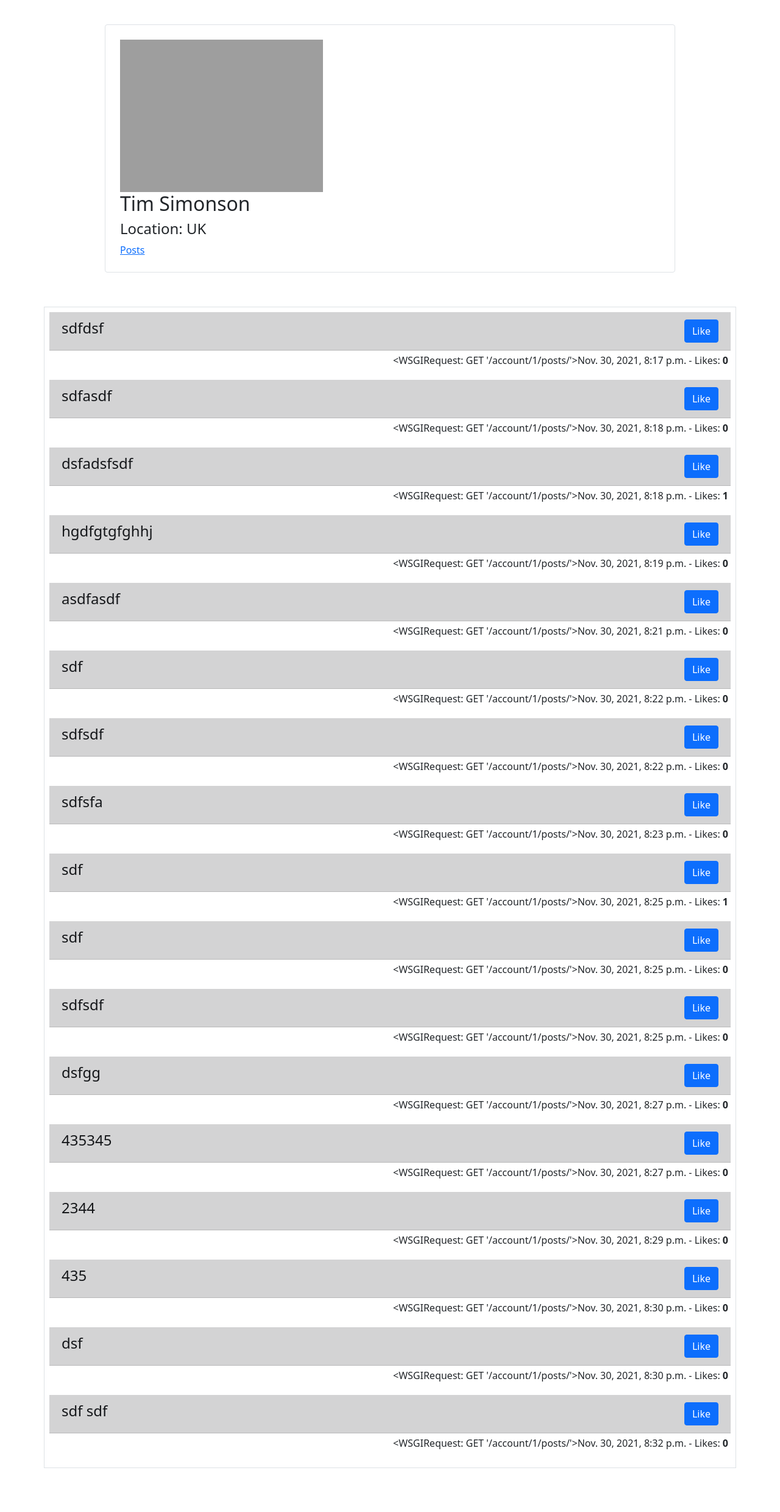
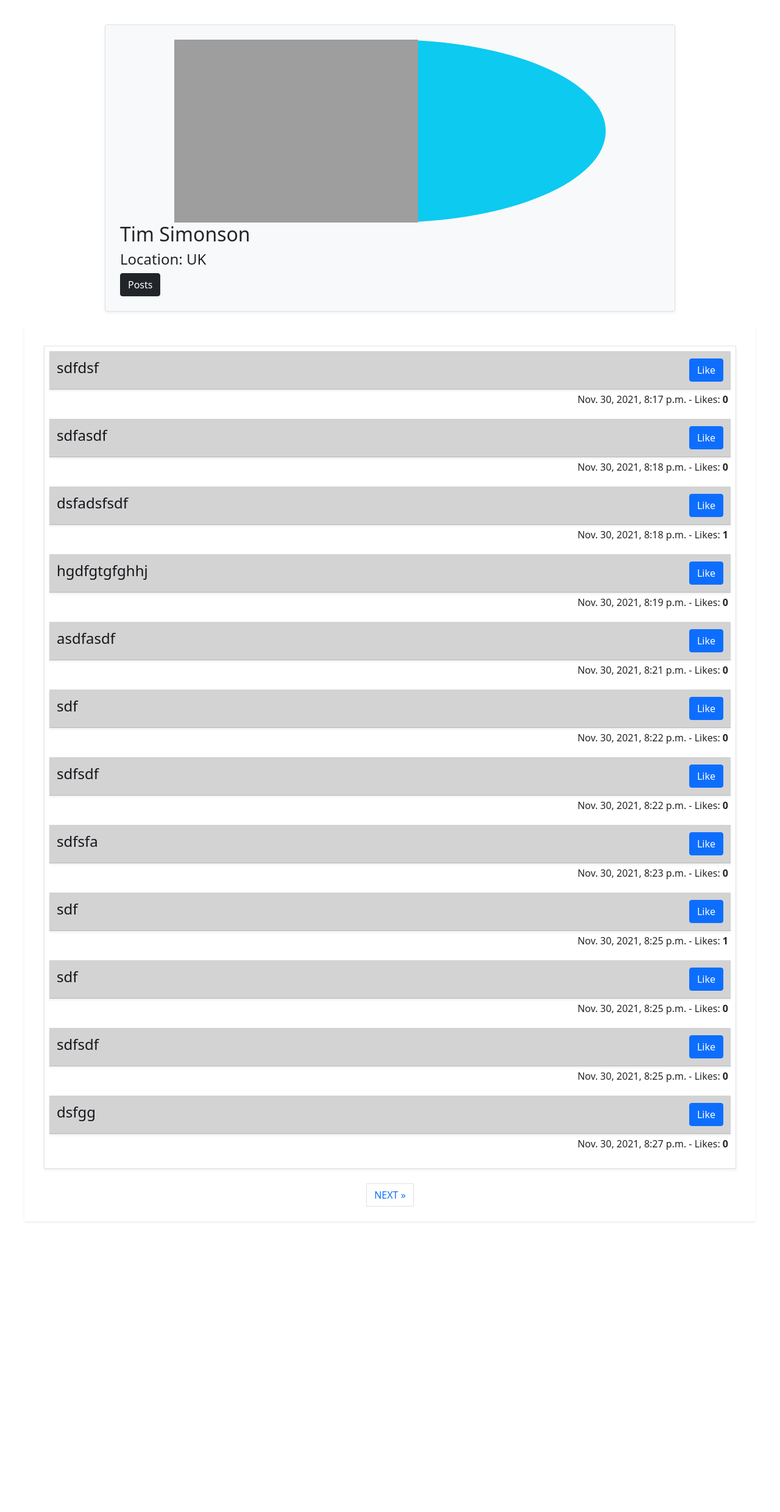
Before and after one commit to ttytango/django_social, a Django app: page /account/1/posts/ in a window 1280 px wide. Shown: the part 56-2536 px from the top of the page at 61% size. After the commit the page ends 2060 px from the top, so only its background shows below. Run offline with Django 3.2, Linux system fonts and the light colour scheme; data comes from the database, SQL or seed files in the repository; both versions use the stored data as it was after the commit; some libraries are stand-ins or nearby versions; grey boxes are pictures that could not be loaded.

Commit message:
styles added to list view and profile

```diff
--- a/user/models/post.py
+++ b/user/models/post.py
@@ -7,3 +7,7 @@ class Post(models.Model):
     archived = models.BooleanField(default=False)
     date_time_created = models.DateTimeField(auto_now_add=True)
     date_time_updated = models.DateTimeField(auto_now=True)
+
+    @property
+    def total_likes(self):
+        return self.postlikes_set.count()
--- a/user/templates/user/base.html
+++ b/user/templates/user/base.html
@@ -8,7 +8,7 @@
     <!-- Bootstrap CSS -->
     <link href="https://cdn.jsdelivr.net/npm/bootstrap@5.1.3/dist/css/bootstrap.min.css" rel="stylesheet" integrity="sha384-1BmE4kWBq78iYhFldvKuhfTAU6auU8tT94WrHftjDbrCEXSU1oBoqyl2QvZ6jIW3" crossorigin="anonymous">
 
-    <title>{% block title %}Index{% endblock title %}</title>
+    <title>{% block title %}Django Social{% endblock title %}</title>
   </head>
   <body>
 
--- /dev/null
+++ b/user/templates/user/partials/pagination.html
@@ -0,0 +1,52 @@
+<style>
+    .sr-only {
+    position: absolute;
+    margin: -1px 0 0 -1px;
+    padding: 0;
+    display: block;
+    width: 1px;
+    height: 1px;
+    font-size: 1px;
+    line-height: 1px;
+    overflow: hidden;
+    clip: rect(0,0,0,0);
+    border: 0;
+    outline: 0;
+    }
+</style>
+
+{#{% if is_paginated %}#}
+{#  <ul class="pagination">#}
+{#    {% if page_obj.has_previous %}#}
+{#      <li><a class="p-2" style="font-size: 1.2rem;" href="?page={{ page_obj.previous_page_number }}">&laquo;</a></li>#}
+{#    {% else %}#}
+{#      <li class="disabled"><span  class="p-2" style="font-size: 1.2rem;" >&laquo;</span></li>#}
+{#    {% endif %}#}
+{#    {% for i in paginator.page_range %}#}
+{#      {% if page_obj.number == i %}#}
+{#        <li class="active"><span>{{ i }} <span class="sr-only">(current)</span></span></li>#}
+{#      {% else %}#}
+{#        <li><a href="?page={{ i }}">{{ i }}</a></li>#}
+{#      {% endif %}#}
+{#    {% endfor %}#}
+{#    {% if page_obj.has_next %}#}
+{#      <li><a href="?page={{ page_obj.next_page_number }}">&raquo;</a></li>#}
+{#    {% else %}#}
+{#      <li class="disabled"><span>&raquo;</span></li>#}
+{#    {% endif %}#}
+{#  </ul>#}
+{#{% endif %}#}
+{% if is_paginated %}
+  <nav aria-label="Page navigation conatiner"></nav>
+  <ul class="pagination justify-content-center">
+    {% if page_obj.has_previous %}
+    <li><a href="?page={{ page_obj.previous_page_number }}" class="page-link">&laquo; PREV </a></li>
+    {% endif %}
+    {% if page_obj.has_next %}
+    <li><a href="?page={{ page_obj.next_page_number }}" class="page-link"> NEXT &raquo;</a></li>
+
+    {% endif %}
+  </ul>
+  </nav>
+</div>
+{% endif %}
--- a/user/templates/user/partials/user_profile_fragment.html
+++ b/user/templates/user/partials/user_profile_fragment.html
@@ -1,11 +1,11 @@
-<div class="w-75 mx-auto border rounded p-4 m-4">
+<div class="w-75 mx-auto border rounded p-4 m-4 bg-light shadow-sm">
 
-   <div class="d-flex bg-dark align-content-center justify-content-start" style="width: 250px; height: 250px;">
+   <div style="border-radius: 50%; width: 80%; min-width: 500px;" class="d-flex bg-info align-content-center justify-content-start mx-auto" style="height: 250px;">
         {% if profile.profile_image %}
             <img src="{{ profile.profile_image.url }}" alt="{{ profile.profile_image }}"/>
         {% endif %}
    </div>
    <h2>{{ profile.first_name }} {{ profile.last_name }}</h2>
    <h4>Location: {{ profile.locality }}</h4>
-   <a href="{% url 'user:post-list' profile.id %}">Posts</a>
+   <a class="btn btn-dark text-white" href="{% url 'user:post-list' profile.id %}">Posts</a>
 </div>
--- a/user/templates/user/posts/post_list_view.html
+++ b/user/templates/user/posts/post_list_view.html
@@ -1,28 +1,31 @@
 {% extends 'user/base.html'%}
+{% load static i18n bootstrap5 %}
 
 {% block title %}{{ title }}{% endblock %}
 
 {% block content %}
     {% include 'user/partials/user_profile_fragment.html' %}
 
-    <div class="m-4 p-2">
-        <ul class="list-group list-group-flush m-4 p-2 border">
+    <div class="m-4 p-2 shadow-sm">
+        <ul class="list-group list-group-flush m-4 p-2 border shadow-sm">
             {% for post in posts %}
-                <li class="list-group-item list-group-item-dark" style="font-size: 1.4rem;">
+                <li class="list-group-item list-group-item-dark shadow-sm p-2" style="font-size: 1.4rem;">
                     <div class="d-flex justify-content-evenly p-1">
-                        <h4>{{ post.content }}</h4>
+                        <h4 class="align-self-center">{{ post.content }}</h4>
                         <span class="flex-grow-1"></span>
                             <a class="btn btn-primary" href="{% url 'user:post-detail' post.id %}">Like</a>
                     </div>
                 </li>
                  <div class="d-flex justify-content-evenly p-1">
                     <span class="flex-grow-1"></span>
-                     {{ request }}
-
-                <p>{{ post.date_time_created }} - Likes: <strong>{{ post.postlikes_set.count }}</strong></p>
+                <p>{{ post.date_time_created }} - Likes: <strong>{{ post.total_likes }}</strong></p>
                  </div>
             {% endfor %}
         </ul>
+        <div class="d-flex justify-content-center">
+
+        {% include 'user/partials/pagination.html'%}
+        </div>
 
     </div>
 
--- a/user/views/post_list_view.py
+++ b/user/views/post_list_view.py
@@ -6,7 +6,7 @@ class PostListView(ListView):
     template_name = 'user/posts/post_list_view.html'
     context_object_name = 'posts'
     model = Post
-    paginate_by = 20
+    paginate_by = 12
 
     def get_context_data(self, **kwargs):
         context = super().get_context_data(**kwargs)
```
Also changed, not shown: user/templates/user/account/post_update_view.html (+4 -3 lines), db.sqlite3, user/models/post_likes.py (line endings or trailing spaces).
